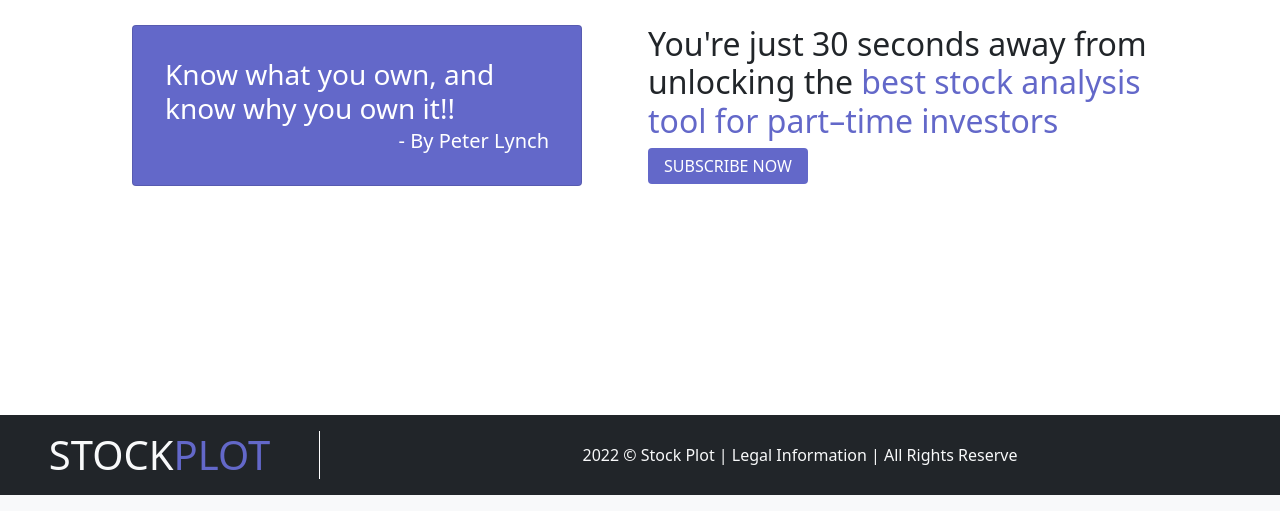
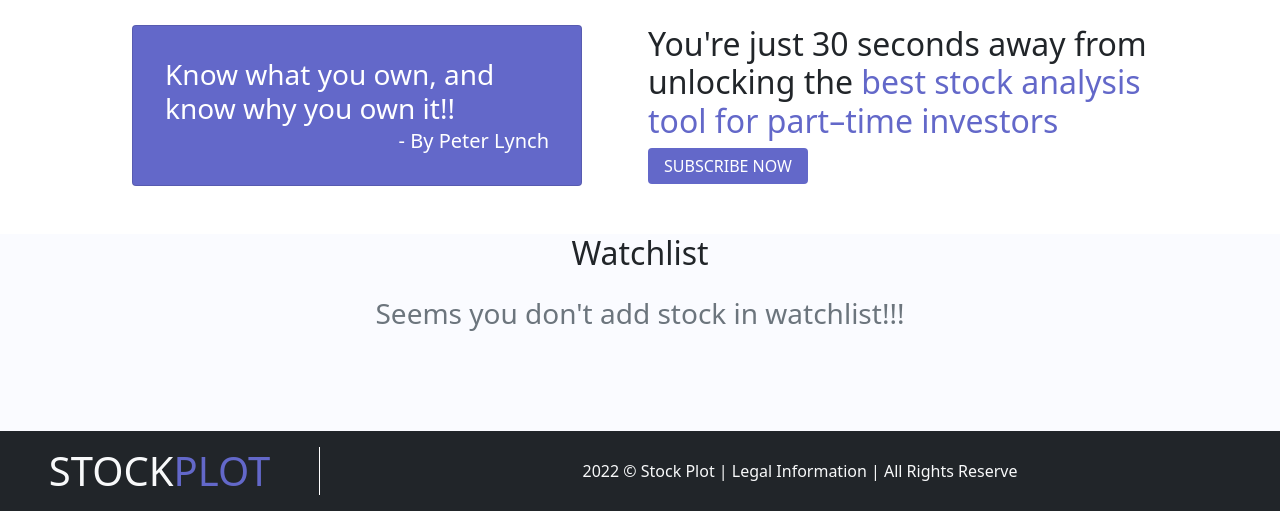
Before and after one commit to anirudhasj441/StockPlot, a Django app: page / in a window 1280 px wide. Shown: the part 447-958 px from the top of the page. Run offline with Django 4.2, Linux system fonts and the light colour scheme; the visitor is signed in with stand-in values (Sample User, id 1); data that the repository does not hold is empty; some libraries are stand-ins or nearby versions.

Commit message:
fix: fetching watchlists asynchronously close https://github.com/anirudhasj441/StockPlot/issues/88#issue-1454419918

```diff
--- a/stock_plot/home/templates/home/index.html
+++ b/stock_plot/home/templates/home/index.html
@@ -62,26 +62,27 @@
         </div>
     </div>
 </section>
-{% if watchlists|length > 0 %}
+{% if request.user.is_authenticated %}
 <section id="watchlists" class="sub-section">
-    <div class="container-fluid py-3">
-        <h2 class="text-center">Watchlist</h2>
-        <div class="d-flex w-100 watchlists-container" style="overflow-x: auto;">
-            {% for stock in watchlists %}
-            <div class="ms-3" style="width: 200px; min-width: 200px;">
-                <div class="card w-100 py-3" @click="showStock('{{stock.symbol}}', '{{stock.name}}', '{{stock.currency}}')">
+    <h2 class="text-center">Watchlist</h2>
+    <div class="container-fluid py-3" style="position: relative; min-height: 150px;">
+        <div v-if="watchlist_loading" id="watchlist-loading"></div>
+        <div class="d-flex w-100 watchlists-container" style="overflow-x: auto">
+            <h3 v-if="watchlists.length == 0" class="text-muted mx-auto">Seems you don't add stock in watchlist!!!</h3>
+            <div v-for="stock in watchlists" class="ms-3" style="width: 200px; min-width: 200px;">
+                <div class="card w-100 py-3" @click="showStock(stock.symbol, stock.name, stock.currency)">
                     <div class="card-body">
-                        <h5 class="text-center mb-2 card-title">{{stock.symbol}}</h5>
+                        <h5 class="text-center mb-2 card-title">[[stock.symbol]]</h5>
                         <div class="d-flex align-items-center justify-content-between">
-                            <h6 class="card-subtitle text-muted">{{stock.price}} {{stock.currency}}</h6>
-                            <h6 class="card-subtitle {% if stock.diff > 0 %}text-success{% else %}text-danger{% endif %}">{% if stock.diff > 0 %}+{% endif %}{{stock.diff}}</h6>
+                            <h6 class="card-subtitle text-muted">[[stock.price]] [[stock.currency]]</h6>
+                            <h6 class="card-subtitle" :class="stock.diff>0 ? 'text-success' : 'text-danger'"><span v-if="stock.diff>0">+</span>[[stock.diff]]</h6>
                         </div>
                     </div>
                 </div>
             </div>
-            {% endfor %}
         </div>
     </div>
 </section>
 {% endif %}
+
 {% endblock body %}
--- a/stock_plot/home/urls.py
+++ b/stock_plot/home/urls.py
@@ -10,4 +10,5 @@ urlpatterns = [
     path('add_watchlist', views.addToWatchlist),
     path('remove_watchlist', views.removeFromWatchlist),
     path('check_watchlist', views.checkStockInWatchlist),
+    path('get_wathlist', views.getWatchlist),
 ]
--- a/stock_plot/home/views.py
+++ b/stock_plot/home/views.py
@@ -14,31 +14,8 @@ logger = logging.getLogger("debug")
 # Create your views here.
 
 def index(request):
-    params = {
-        "watchlists": []
-    }
-    if request.user.is_authenticated:
-        watchlists = StockWatchlist.objects.filter(user=request.user)
-        if watchlists:
-            watchlist = watchlists[0]
-            watchlist_stocks = watchlist.stocks.all()
-            for stock in watchlist_stocks:
-                symbol = stock.symbol
-                ticker = yf.Ticker(symbol)
-                open_price = ticker.info["open"]
-                price = ticker.info["currentPrice"]
-                print(open_price)
-                diff = round(price - open_price, 2)
-                stock_data = {
-                    "symbol": symbol,
-                    "name": stock.full_name,
-                    "price": price,
-                    "diff": diff,
-                    "currency": stock.currency,
-                }
-                params["watchlists"].append(stock_data)
 
-    return render(request, 'home/index.html', params)
+    return render(request, 'home/index.html')
 
 # APIs
 
@@ -165,3 +142,27 @@ def checkStockInWatchlist(request):
         response["status"] = "failed"
 
     return JsonResponse(response, safe=False)
+
+def getWatchlist(request):
+    response = []
+    if request.user.is_authenticated:
+        watchlists = StockWatchlist.objects.filter(user=request.user)
+        if watchlists:
+            watchlist = watchlists[0]
+            watchlist_stocks = watchlist.stocks.all()
+
+            for stock in watchlist_stocks:
+                ticker = yf.Ticker(stock.symbol)
+                price = ticker.info["currentPrice"]
+                open_price = ticker.info["regularMarketOpen"]
+                diff = round(price - open_price, 2)
+                stock_data = {
+                    "symbol": stock.symbol,
+                    "name": stock.full_name,
+                    "currency": stock.currency,
+                    "price": price,
+                    "diff": diff
+                }
+                response.append(stock_data)
+
+    return JsonResponse(response, safe=False)
--- a/stock_plot/static/js/script.js
+++ b/stock_plot/static/js/script.js
@@ -23,6 +23,7 @@ const app = Vue.createApp({
             signup_loading: false,
             added_watchlist: false,
             watchlist_btn_loading: false,
+            watchlist_loading: false,
             search_value: "",
             latest_price: "",
             currency: "",
@@ -43,6 +44,7 @@ const app = Vue.createApp({
             search_results: [],
             data: [],
             news: [],
+            watchlists: [],
             layout: {
                 title: "",
                 dragmode: "pan",
@@ -288,6 +290,20 @@ const app = Vue.createApp({
             }.bind(this);
             xhr.send(JSON.stringify(data));
         },
+        getWatchlists: function(){
+            this.watchlist_loading = true;
+            console.log("Calling fetch watchlist!!!");
+            let url = "/get_wathlist";
+            const xhr = new XMLHttpRequest();
+            xhr.open("get", url);
+            xhr.onload = function() {
+                var response = JSON.parse(xhr.response);
+                this.watchlists = response;
+                this.watchlist_loading = false;
+                console.log(this.watchlists);
+            }.bind(this)
+            xhr.send();
+        },
         showPlot: function(symbol, name, currency, auto_reload=false){
             if(!auto_reload && this.plot_added){
                 this.graph_loading = true;
@@ -342,13 +358,20 @@ const app = Vue.createApp({
         this.preloader = false;
         this.plot_container = document.getElementById("plot");
         this.current_year = new Date().getFullYear();
-        this.stock_page = document.getElementById("stock-page").value;
+        if(document.getElementById("stock-page")){
+            this.stock_page = document.getElementById("stock-page").value;
+        }
+        else{
+            this.stock_page = false;
+
+        }
+        this.getWatchlists();
         this.loadPlot();
-        const interval = setInterval(function(){
-            if(this.auto_reload){
-                this.showPlot(this.symbol, this.name, this.currency, true);
-            }
-        }.bind(this), 5000);
+        // const interval = setInterval(function(){
+        //     if(this.auto_reload){
+        //         this.showPlot(this.symbol, this.name, this.currency, true);
+        //     }
+        // }.bind(this), 5000);
     },
 })
 
--- a/stock_plot/templates/base.html
+++ b/stock_plot/templates/base.html
@@ -114,6 +114,21 @@
 
         .watchlists-container .card {
             cursor: pointer !important;
+        }
+
+        #watchlist-loading{
+            position: absolute;
+            top: 0;
+            left: 0;
+            width: 100%;
+            height: 100%;
+            z-index: 9999;
+            background-image: url("{% static 'assets/preloader.gif' %}");
+            background-repeat: no-repeat;
+            background-size: 100px;
+            background-color: #FAFBFF;
+            opacity: 1;
+            background-position: center;
         }
 
         /*.watchlists-container .card:hover {
```
